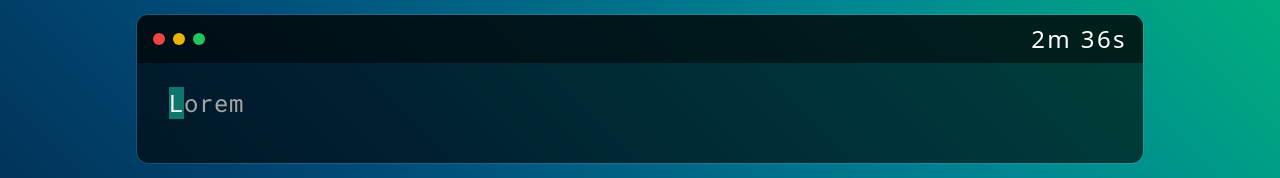
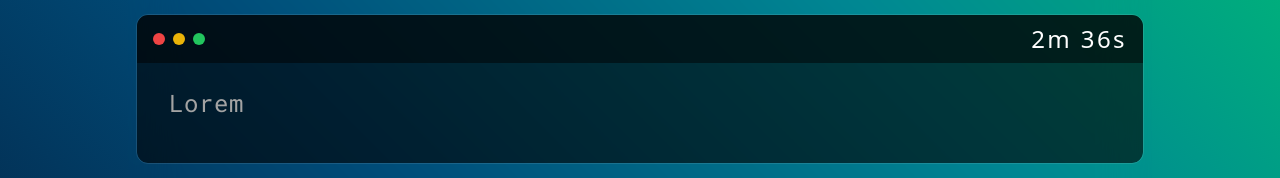
Before and after one commit to juniorencode/typer, a React (Vite) app: page / in a window 1280 px wide. Shown: the part 196-374 px from the top of the page. Built offline with nearby package versions, Linux system fonts and the light colour scheme.

Commit message:
refactor: hide caret depends on state

```diff
--- a/src/App.jsx
+++ b/src/App.jsx
@@ -4,7 +4,7 @@ import { Caret } from './components/Caret';
 import { Chart } from './components/Chart';
 
 const App = () => {
-  const { words, typed, totalTyped } = useEngine();
+  const { state, words, typed, totalTyped } = useEngine();
   const typedCharacters = typed.split('');
 
   return (
@@ -38,7 +38,9 @@ const App = () => {
                   expected={words[index]}
                 />
               ))}
-              <Caret words={words} totalTyped={totalTyped} />
+              {state === 'run' && (
+                <Caret words={words} totalTyped={totalTyped} />
+              )}
             </pre>
           </div>
         </div>
--- a/src/hooks/useEngine.hook.js
+++ b/src/hooks/useEngine.hook.js
@@ -91,5 +91,5 @@ export const useEngine = () => {
     }
   };
 
-  return { words, typed, totalTyped: totalTyped.current };
+  return { state, words, typed, totalTyped: totalTyped.current };
 };
```
